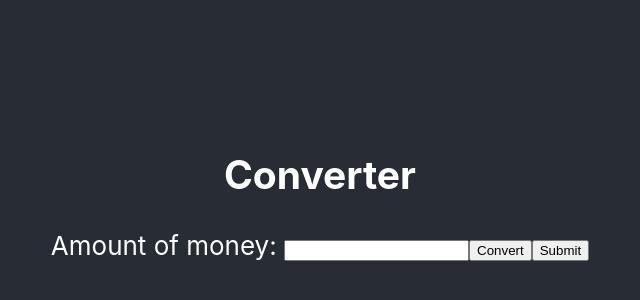
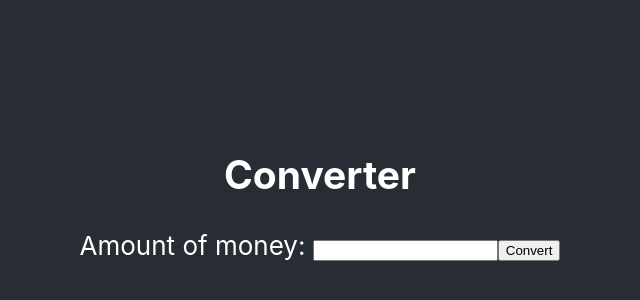
Before and after one commit to vonspiegel/Currency-conversor, a React (Create React App) app in the folder converter/: page / in a window 1280 px wide. Shown: the part 210-510 px from the top of the page, without its empty margins (320-960 px from the left). Built offline with nearby package versions, Linux system fonts and the light colour scheme.

Commit message:
back to input

```diff
--- a/converter/src/App.js
+++ b/converter/src/App.js
@@ -10,7 +10,6 @@ function App() {
         <form action=''>
           Amount of money: <input type='text' name=''></input>
           <input type='submit' value='Convert'></input>
-          <button>Submit</button>
         </form>
       </header>
     </div>
```
